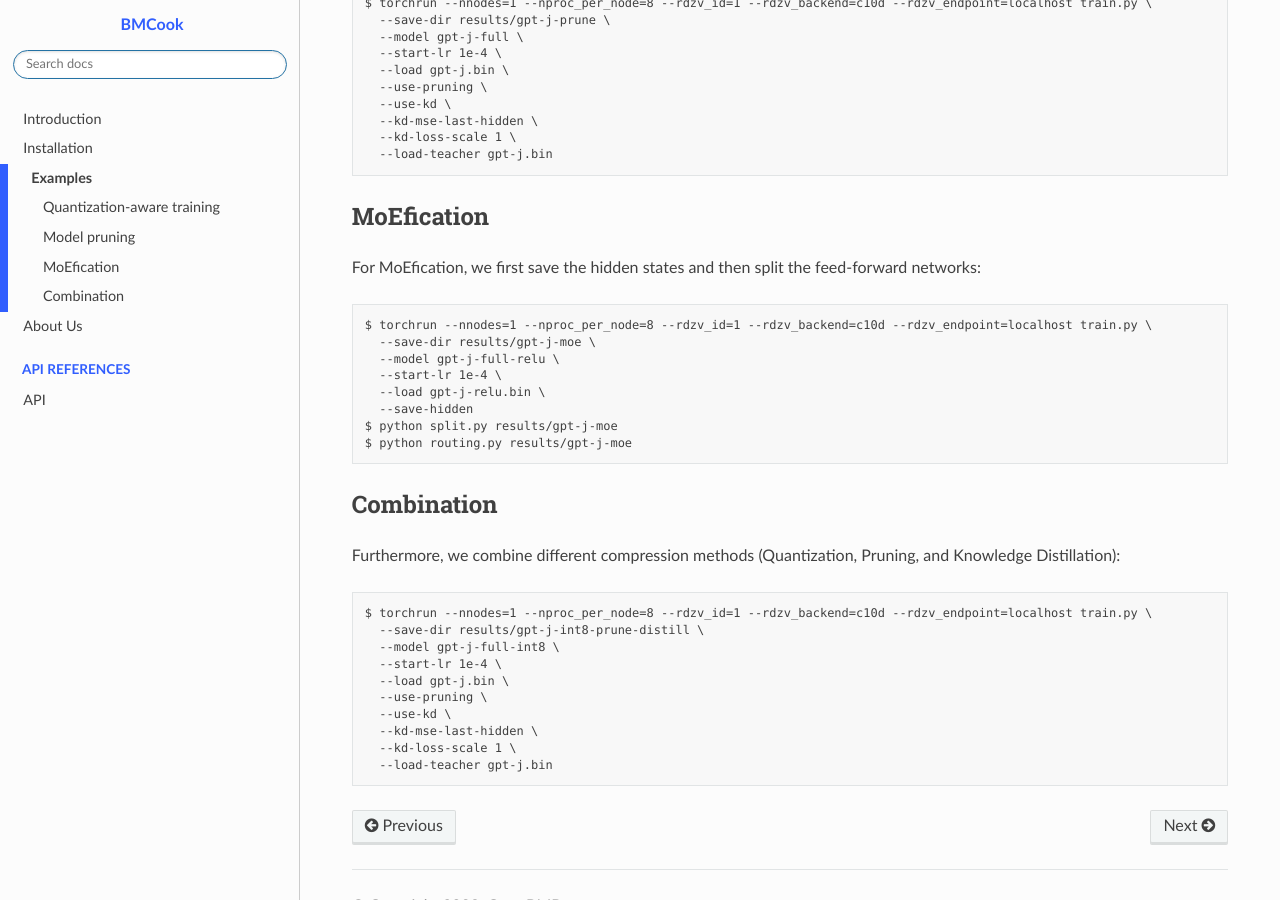
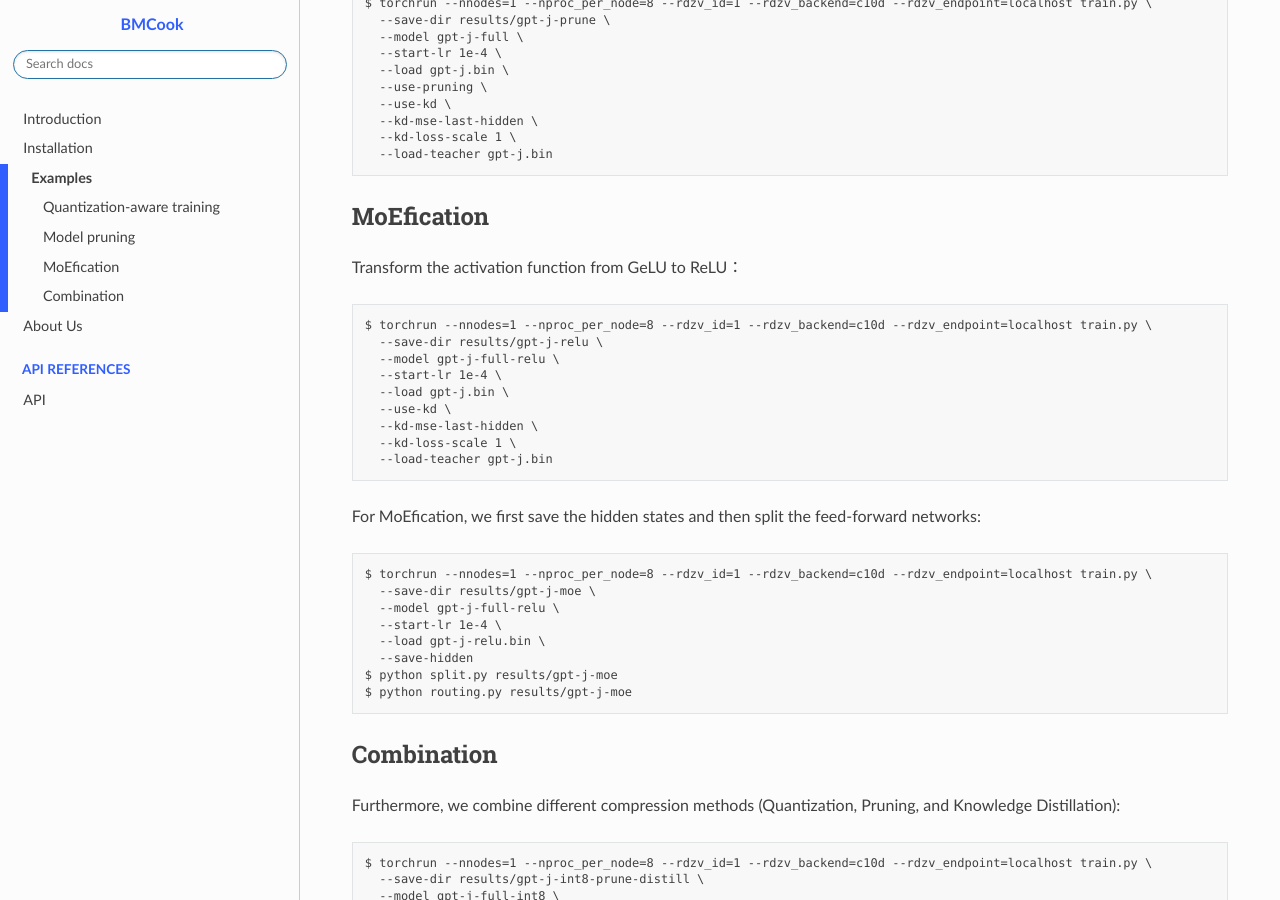
Before and after one commit to OpenBMB/BMCook, a Sphinx documentation site: the page built from docs/source/examples.md, in a window 1280 px wide and 900 px high, scrolled down 818 px. Built offline with Sphinx 7.4.7 and the Read the Docs theme 2.0.0, drawn with Linux system fonts in a browser that asks for light colours.

Commit message:
update docs

````diff
--- a/docs/source/examples.md
+++ b/docs/source/examples.md
@@ -49,6 +49,19 @@ $ torchrun --nnodes=1 --nproc_per_node=8 --rdzv_id=1 --rdzv_backend=c10d --rdzv_
 
 ## MoEfication
 
+Transform the activation function from GeLU to ReLU：
+```
+$ torchrun --nnodes=1 --nproc_per_node=8 --rdzv_id=1 --rdzv_backend=c10d --rdzv_endpoint=localhost train.py \
+  --save-dir results/gpt-j-relu \
+  --model gpt-j-full-relu \
+  --start-lr 1e-4 \
+  --load gpt-j.bin \
+  --use-kd \
+  --kd-mse-last-hidden \
+  --kd-loss-scale 1 \
+  --load-teacher gpt-j.bin
+```
+
 For MoEfication, we first save the hidden states and then split the feed-forward networks:
 
 ```
````
